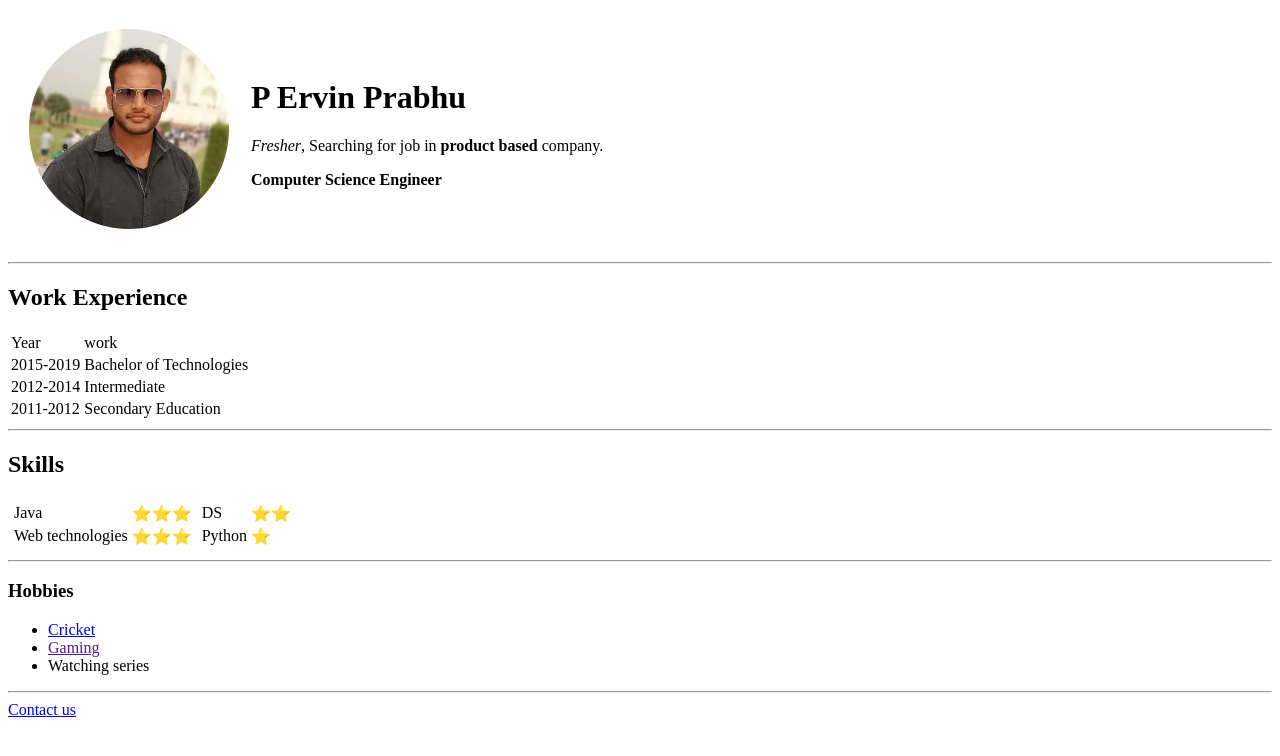
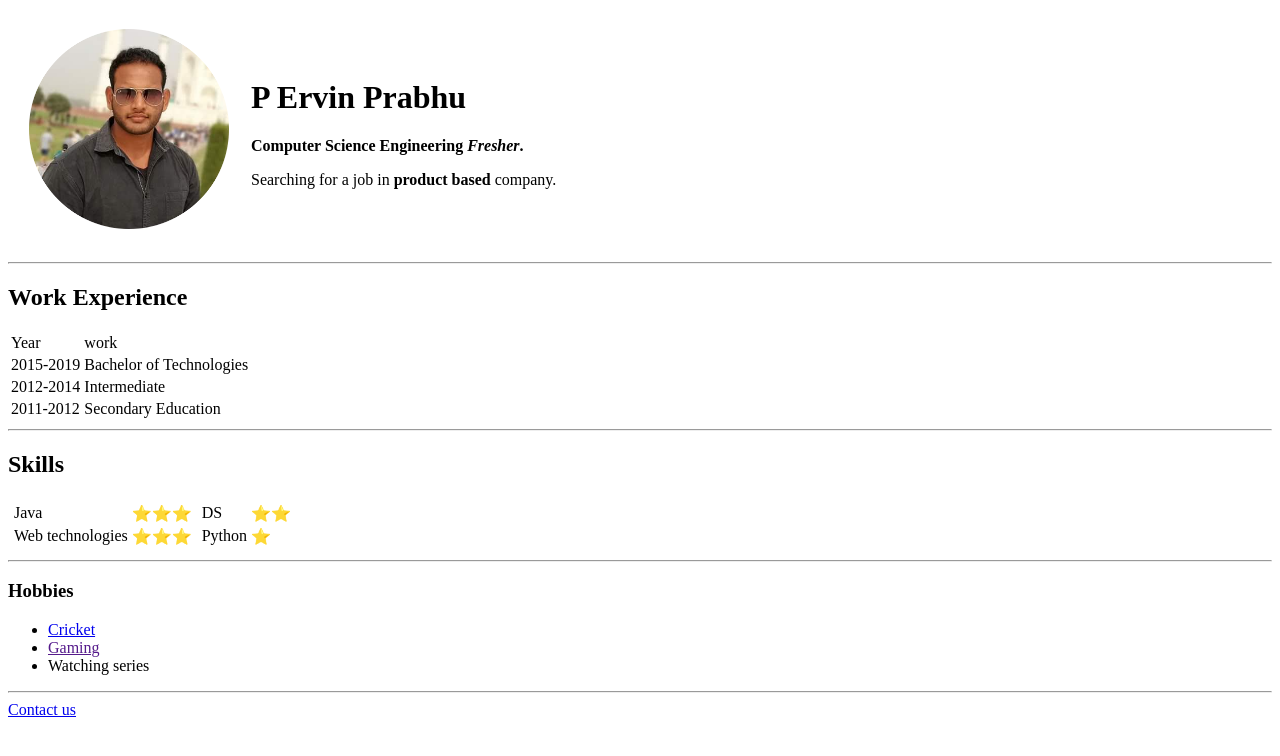
Before and after one commit to Ervin-Prabhu/profile, a plain HTML site: page index.html in a window 1280 px wide. Drawn offline with Linux system fonts and the light colour scheme.

Commit message:
Update index.html

```diff
--- a/index.html
+++ b/index.html
@@ -12,10 +12,10 @@
         </td>
         <td>
           <h1>P Ervin Prabhu</h1>
+          <p><strong>Computer Science Engineering <em>Fresher</em>.</strong></p>
           <p>
-            <em>Fresher</em>, Searching for job in <strong>product based </strong>company.
+            Searching for a job in <strong>product based </strong>company.
           </p>
-          <p><strong>Computer Science Engineer</strong></p>
         </td>
       </tr>
     </table>
```
